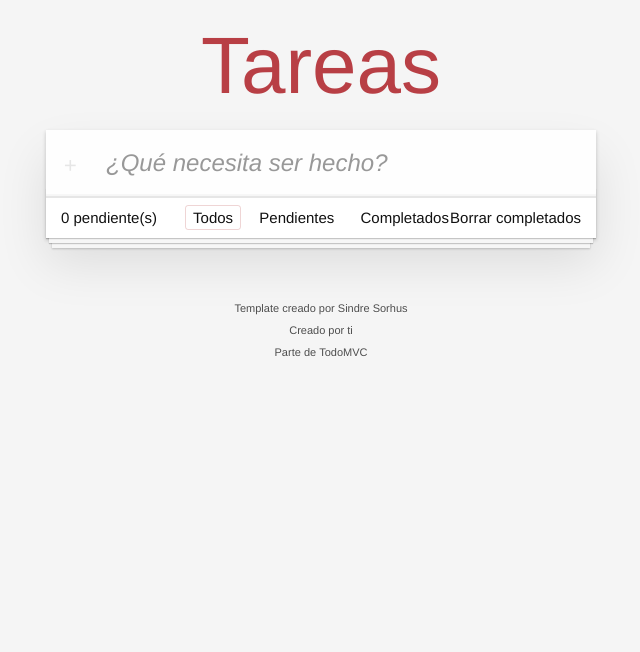
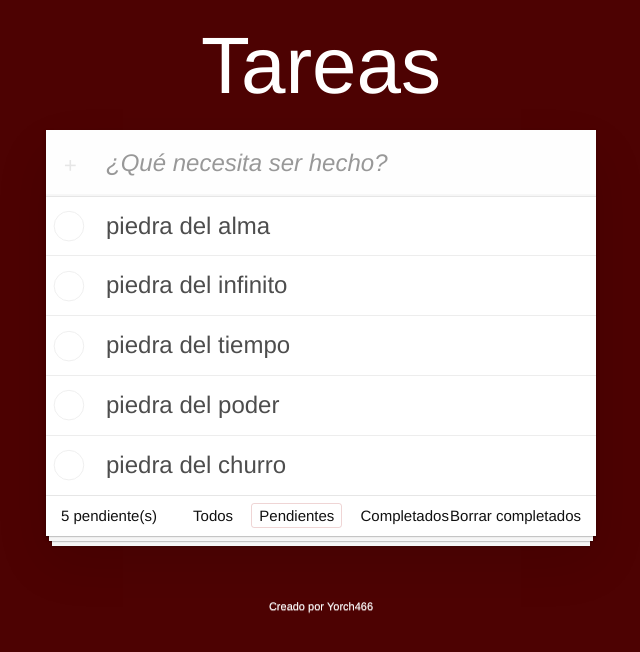
Before and after one commit to Yorch466/ToDo-App, a website built with Vite: page index.html in a window 1280 px wide. Both pictures are taken after a click on the link "Pendientes". Shown: the whole page, without its empty margins (319-959 px from the left). Built offline with nearby package versions, Linux system fonts and the light colour scheme.

Commit message:
funcionalidad terminadad

```diff
--- a/index.html
+++ b/index.html
@@ -3,7 +3,7 @@
 
 <head>
   <meta charset="UTF-8" />
-  <link rel="icon" type="image/svg+xml" href="/vite.svg" />
+  <link rel="icon" type="image/svg+xml" href="./logo.png" />
   <meta name="viewport" content="width=device-width, initial-scale=1.0" />
   <title>ToDo App</title>
 </head>
--- a/src/store/todo.store.js
+++ b/src/store/todo.store.js
@@ -1,6 +1,6 @@
 import { Todo } from "../todos/models/todo.model";
 
-const Filters = {
+export const Filters = {
   All: "All",
   Completed: "Completed",
   Pending: "Pending",
@@ -18,24 +18,32 @@ const state = {
 };
 
 const initStore = () => {
-  console.log(state);
-  console.log("init store ñ");
+  loadStore();
+  console.log(getcurrentFilter())
 };
 
 const loadStore = () => {
-  throw new Error("Not implemented");
+  if( !localStorage.getItem('state') ) return;
+
+  const { todos = [], filter = Filters.All } = JSON.parse(localStorage.getItem('state'));
+  state.todos = todos;
+  state.filter = filter;
 };
 
-const geTodos = (filter = Filters.All) => {
+const saveStateToLocalStorage = () => {
+  localStorage.setItem('state', JSON.stringify(state));
+}
+
+const getTodos = (filter = Filters.All) => {
   switch (filter) {
     case Filters.All:
       return [...state.todos];
 
     case Filters.Completed:
-      return state.filter((todo) => todo.done);
+      return state.todos.filter(todo => todo.done);
 
     case Filters.Pending:
-      return state.filter((todo) => !todo.done);
+      return state.todos.filter(todo => !todo.done);
 
     default:
       throw new Error(`Option ${filter} is not valid.`);
@@ -49,6 +57,8 @@ const geTodos = (filter = Filters.All) => {
 const addTodo = (description) => {
   if (!description) throw new Error("Description is required");
   state.todos.push(new Todo(description));
+
+  saveStateToLocalStorage();
 };
 
 const toggleTodo = (todoId) => {
@@ -58,14 +68,20 @@ const toggleTodo = (todoId) => {
     }
     return todo;
   });
+
+  saveStateToLocalStorage();
 };
 
 const deleteTodo = (todoId) => {
   state.todos = state.todos.filter((todo) => todo.id !== todoId);
+  saveStateToLocalStorage();
+
 };
 
 const deleteCompleted = () => {
-  state.todos = state.todos.filter((todo) => todo.done);
+  state.todos = state.todos.filter((todo) => !todo.done);
+  saveStateToLocalStorage();
+
 };
 
 /**
@@ -74,8 +90,10 @@ const deleteCompleted = () => {
  */
 
 const setFilter = (newFilter = Filters.All) => {
-  //Object.keys(Filters).includes('All','Completed', 'Pending');
+  // Object.keys(Filters).includes('All','Completed', 'Pending');
   state.filter = newFilter;
+  saveStateToLocalStorage();
+
 };
 
 const getcurrentFilter = () => {
@@ -87,7 +105,7 @@ export default {
   deleteCompleted,
   deleteTodo,
   getcurrentFilter,
-  geTodos,
+  getTodos,
   initStore,
   loadStore,
   setFilter,
--- a/src/todos/app.html
+++ b/src/todos/app.html
@@ -40,7 +40,8 @@
         <!-- Remove this if you don't implement routing -->
         <ul class="filters">
             <li>
-                <a class="selected filtro" class="selected" href="#/">Todos</a>
+                    <!-- selected -->
+                <a class="filtro" class="selected" href="#/">Todos</a>
             </li>
             <li>
                 <a class="filtro" href="#/active">Pendientes</a>
@@ -56,8 +57,6 @@
 
 
 <footer class="info">
-    <p>Template creado por <a href="http://sindresorhus.com">Sindre Sorhus</a></p>
     <!-- Change this out with your name and url ↓ -->
-    <p>Creado por <a href="http://todomvc.com">ti</a></p>
-    <p>Parte de <a href="http://todomvc.com">TodoMVC</a></p>
+    <p>Creado por <a href="https://github.com/Yorch466" target="_blank">Yorch466</a></p>
 </footer>
--- a/src/todos/app.js
+++ b/src/todos/app.js
@@ -1,10 +1,15 @@
 import html from './app.html?raw'
-import todoStore from '../store/todo.store'
-import { renderTodos, createTodoHtml } from './use-cases/index';
+import todoStore, { Filters } from '../store/todo.store'
+import { renderTodos, renderPending } from './use-cases'
 
 
 const ElementIDs = {
-    TodoList: 'todo-list',
+    ClearCompleted: '.clear-completed',
+    TodoList: '.todo-list',
+    NewTodoInput: '#new-todo-input',
+    DeleteTodo: '.destroy',
+    SelectedFilter: '.filtro',
+    PendingCountTarget: '#pending-count',
 }
 
 
@@ -16,8 +21,13 @@ const ElementIDs = {
 export const App = (elementId) =>{
 
     const displayTodos = () => {
-        const todos =  todoStore.geTodos(todoStore.getcurrentFilter());
-        renderTodos(ElementIDs.TodoList)
+        const todos =  todoStore.getTodos(todoStore.getcurrentFilter());
+        renderTodos(ElementIDs.TodoList, todos)
+        updatePendingCount();
+    }
+
+    const updatePendingCount = () => {
+        renderPending(ElementIDs.PendingCountTarget);
     }
 
     //cuando la funcion app() se llama
@@ -28,5 +38,63 @@ export const App = (elementId) =>{
         displayTodos();
     })();
 
+    //Referencias HTML
+    const newDescriptionInput = document.querySelector(ElementIDs.NewTodoInput);
+    const todoListUL =  document.querySelector(ElementIDs.TodoList);
+    const clearCompletedButton = document.querySelector(ElementIDs.ClearCompleted);
+    const selectedFilter = document.querySelectorAll(ElementIDs.SelectedFilter);
 
+
+
+    //Listeners
+
+    newDescriptionInput.addEventListener('keyup', (event)=>{
+        if(event.keyCode !== 13) return;
+        if(event.target.value.trim().length === 0) return;
+
+        todoStore.addTodo(event.target.value);
+        displayTodos();
+        event.target.value = '';
+    });
+
+    todoListUL.addEventListener('click', (event)=>{
+        const element = event.target.closest('[data-id]');
+        todoStore.toggleTodo(element.getAttribute('data-id'));
+        displayTodos();
+    });
+
+    todoListUL.addEventListener('click', (event)=>{
+        const isDestroyeElement = event.target.className === 'destroy';
+        const element = event.target.closest('[data-id]');
+        if( !element || !isDestroyeElement ) return;
+        todoStore.deleteTodo(element.getAttribute('data-id'));
+        displayTodos();
+    })
+
+    clearCompletedButton.addEventListener('click', () => {
+        todoStore.deleteCompleted();
+        displayTodos();
+    });
+
+    selectedFilter.forEach(element =>{
+        element.addEventListener('click', (element) =>{
+            selectedFilter.forEach(el => el.classList.remove('selected'));
+            element.target.classList.add('selected');
+
+            switch( element.target.text){
+                case 'Todos':
+                    todoStore.setFilter(Filters.All);
+                    break;
+                case 'Completados':
+                    todoStore.setFilter(Filters.Completed);
+                    break;
+                case 'Pendientes':
+                    todoStore.setFilter(Filters.Pending);
+                    break;
+            }
+
+            displayTodos();
+        })
+
+    });
 }
--- a/src/todos/use-cases/create-todo-html.js
+++ b/src/todos/use-cases/create-todo-html.js
@@ -1,18 +1,32 @@
-import { Todo } from "../models/todo.model"
+import { Todo } from "../models/todo.model";
 
 /**
  *
  * @param {Todo} todo
  */
-export const createTodoHtml = (todo) =>{
+export const createTodoHtml = (todo) => {
+  if (!todo) throw new Error(" A TODO object is required");
 
-    if(!todo) throw new Error(' A TODO object is required');
+  const { done, description, id } = todo;
 
-    const html = `<h1>${ todo.description }</h1>`;
+  /*
 
-    const liElment = document.createElement('li');
+*/
 
-    liElment.innerHTML = html;
+  const html = `
+    <div class="view">
+        <input class="toggle" type="checkbox" ${todo.done ? "checked" : ""}>
+        <label>${todo.description}</label>
+        <button class="destroy"></button>
+    </div>
+    <input class="edit" value="Create a TodoMVC template">
+  `;
 
-    return liElment;
-}
+  const liElement = document.createElement("li");
+  liElement.innerHTML = html;
+  liElement.setAttribute("data-id", todo.id);
+
+  if (todo.done) liElement.classList.add("completed");
+
+  return liElement;
+};
--- a/src/todos/use-cases/index.js
+++ b/src/todos/use-cases/index.js
@@ -1,2 +1,3 @@
+export { renderPending } from './render-pending';
+export { renderTodos } from './render-todos';
 export {createTodoHtml} from './create-todo-html';
-export {renderTodos} from './render-todos'
--- /dev/null
+++ b/src/todos/use-cases/render-pending.js
@@ -0,0 +1,17 @@
+import todoStore, { Filters } from "../../store/todo.store";
+
+
+let element;
+/**
+ *
+ * @param {String} elementId
+ */
+export const renderPending = ( elementId ) => {
+    if(!element)
+        element = document.querySelector(elementId);
+
+    if(!element)
+        throw new Error(`element ${elementId} not found`)
+
+    element.innerHTML = todoStore.getTodos( Filters.Pending).length;
+}
--- a/src/todos/use-cases/render-todos.js
+++ b/src/todos/use-cases/render-todos.js
@@ -1,5 +1,7 @@
-import { Todo } from "../models/todo.model"
-import { createTodoHtml } from "./create-todo-html";
+import { Todo } from "../models/todo.model";
+import { createTodoHtml } from "./";
+
+let element;
 
 /**
  *
@@ -7,13 +9,14 @@ import { createTodoHtml } from "./create-todo-html";
  * @param {Todo} todos
  */
 
-export const renderTodos = (elementId, todos = [] ) => {
+export const renderTodos = (elementId, todos = []) => {
+  if (!element) element = document.querySelector(elementId);
 
-    //TODO: referencia
-    const element = document.querySelector( elementId );
+  if (!element) throw new Error(`Element ${elementId} not found`);
 
-    todos.forEach(todo => {
-        element.append(createTodoHtml(todo))
-    })
+  element.innerHTML = "";
 
-}
+  todos.forEach((todo) => {
+    element.append(createTodoHtml(todo));
+  });
+};
--- a/style.css
+++ b/style.css
@@ -22,7 +22,7 @@ button {
 body {
 	font: 14px 'Helvetica Neue', Helvetica, Arial, sans-serif;
 	line-height: 1.4em;
-	background: #f5f5f5;
+	background: rgb(77, 2, 2);
 	color: #111111;
 	min-width: 230px;
 	max-width: 550px;
@@ -73,7 +73,7 @@ body {
 	font-size: 80px;
 	font-weight: 200;
 	text-align: center;
-	color: #b83f45;
+	color: #FFF;
 	-webkit-text-rendering: optimizeLegibility;
 	-moz-text-rendering: optimizeLegibility;
 	text-rendering: optimizeLegibility;
@@ -334,7 +334,7 @@ html .clear-completed:active {
 
 .info {
 	margin: 65px auto 0;
-	color: #4d4d4d;
+	color: #FFF;
 	font-size: 11px;
 	text-shadow: 0 1px 0 rgba(255, 255, 255, 0.5);
 	text-align: center;
```
Also changed, not shown: logo.png (added).
